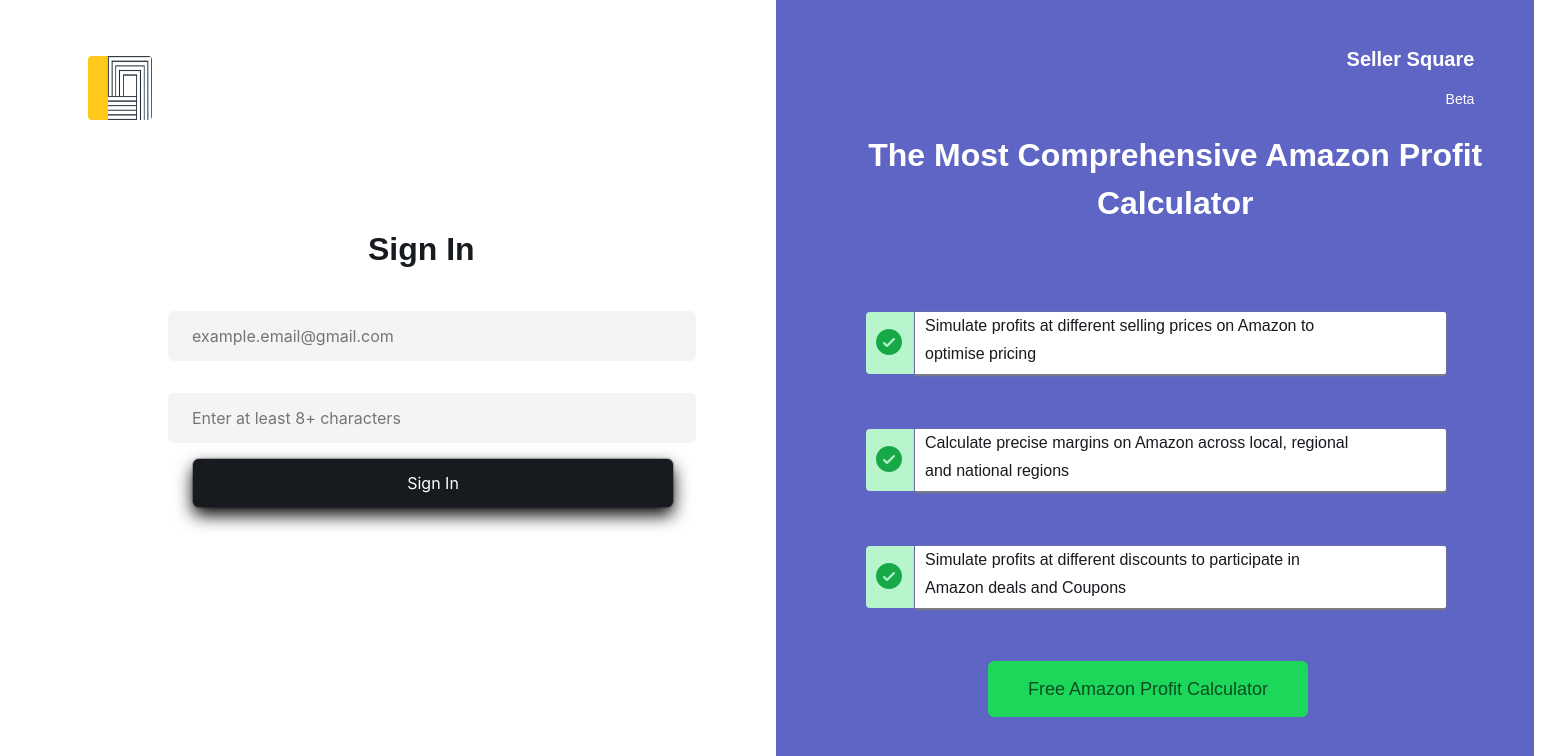
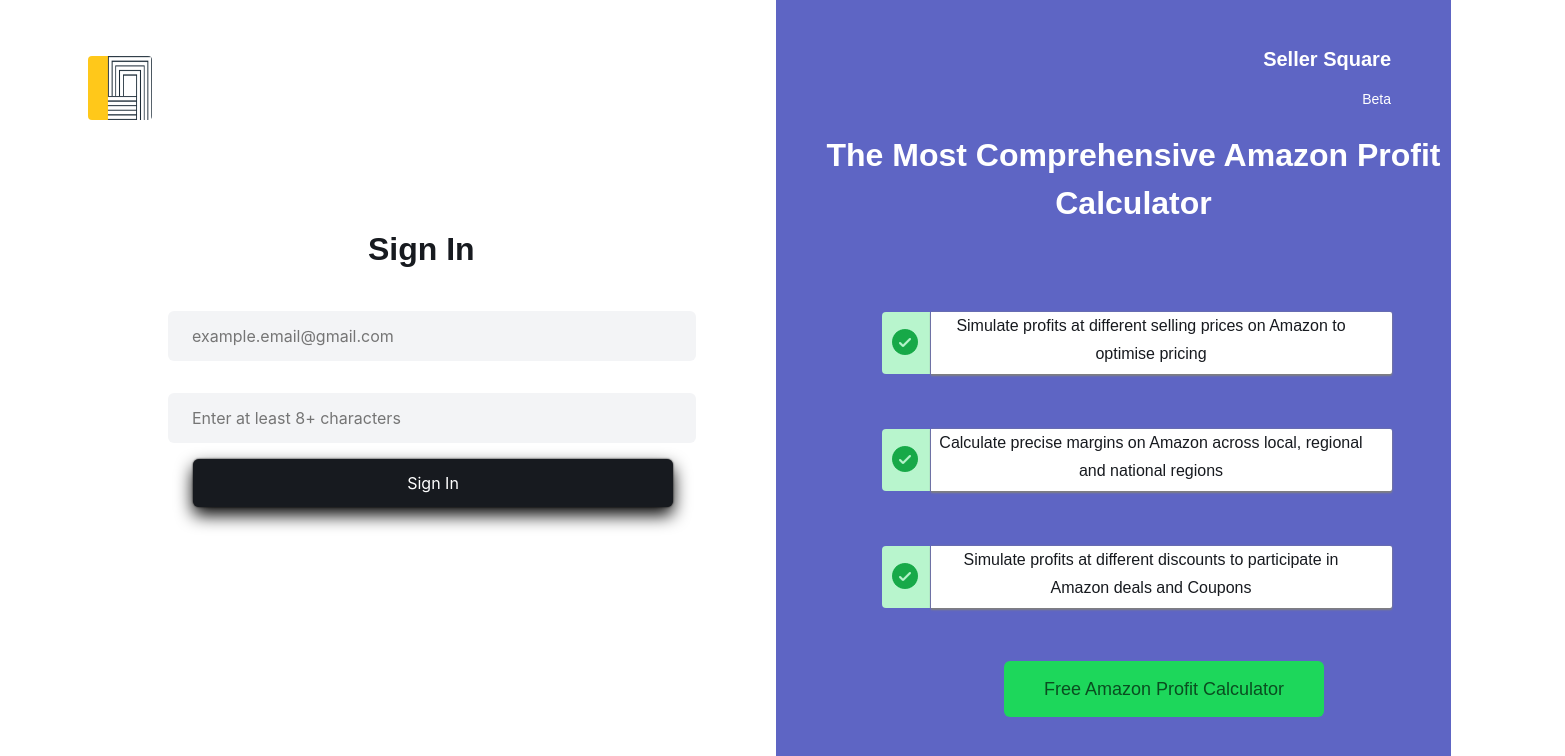
Before and after one commit to seller-square/HomePageV1, a React (Create React App) app: page / in a window 1280 px wide. Shown: the top 756 px of the page, 1565 px wide, since content can reach past the window. Built offline with nearby package versions, Linux system fonts and the light colour scheme.

Commit message:
ui update

```diff
--- a/src/index.css
+++ b/src/index.css
@@ -117,14 +117,14 @@
 }
 .heading{
   font-family: Arial, Helvetica, sans-serif;
-  font-size: 32px;
+  font-size: px;
   line-height: 48px;
   color: white;
   text-align: center;
   margin-bottom: 80px;
 }
 .calculator-btn{
-  margin-left: 12rem;
+  margin-left: 13rem;
   margin-top: 3rem;
   width: 20rem;
   height: 3.5rem;
@@ -151,6 +151,7 @@
 .box{
 display: flex;
 margin-top: 45px;
+margin-left: 1rem;
 }
 .box-1{
   width: 48px;
@@ -169,6 +170,7 @@
    background: #FFFFFFFF;
   border-radius: 0px 2px 2px 0px;
   box-shadow: 0px 2px 2px gray, 0px 0px 2px gray;
+  text-align: center;
 }
 .icon {
   margin-left: 7px;
@@ -177,11 +179,11 @@
 .para{
   margin-top: 0px;
   width: 40rem;
-  margin-left: 10px;
   font-family: Arial, Helvetica, sans-serif;
   font-size: 16px;
   line-height: 28px;
   color: #171A1FFF;
+  margin-left: -100px;
 }
 
 .popup{
@@ -239,6 +241,11 @@
 .popup-btn:disabled {
   opacity: 0.4;
   }
+  .hidden:after {
+       background-color: rgba(0,0,0,0.5);
+    z-index: 9998;
+    color: #ffffff;
+  }
   .popup::before {
     content: "";
     position: fixed;
@@ -249,11 +256,7 @@
     background-color: #f2e8d9;
     z-index: -1;
   }
-  .hidden:after {
-       background-color: rgba(0,0,0,0.5);
-    z-index: 9998;
-    color: #ffffff;
-  }
+
   /* Styles for desktop */
 .element {
   font-size: 20px;
```
